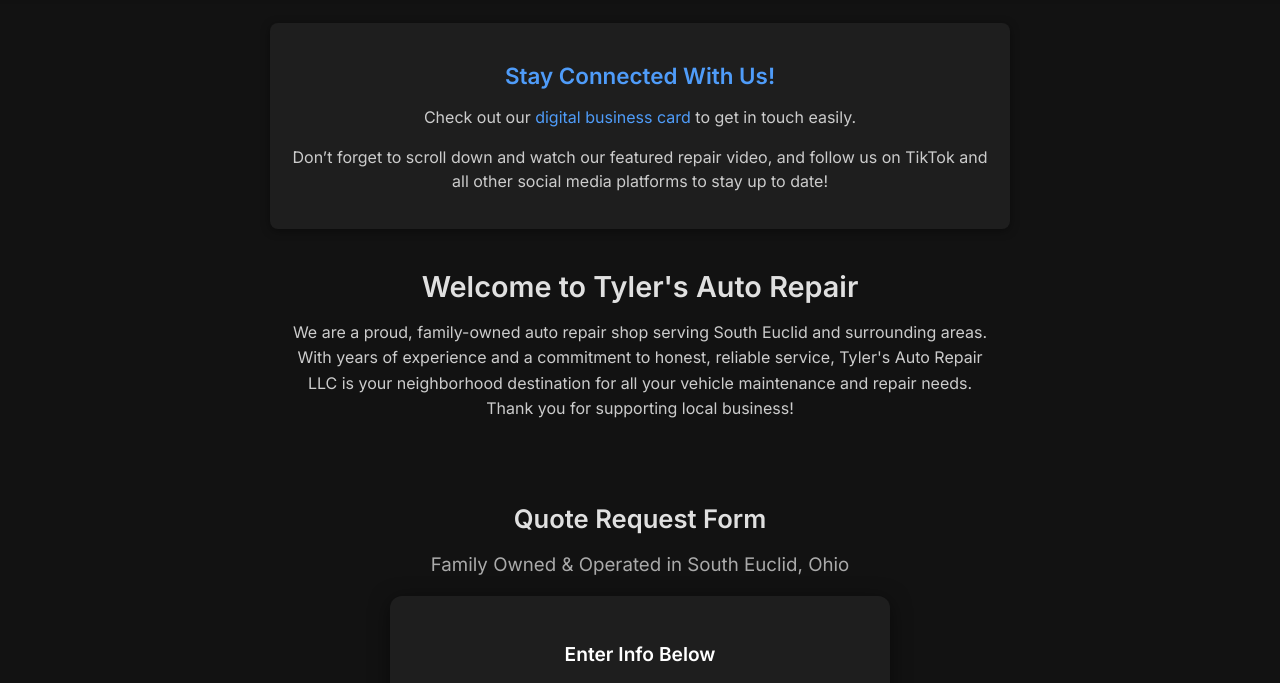
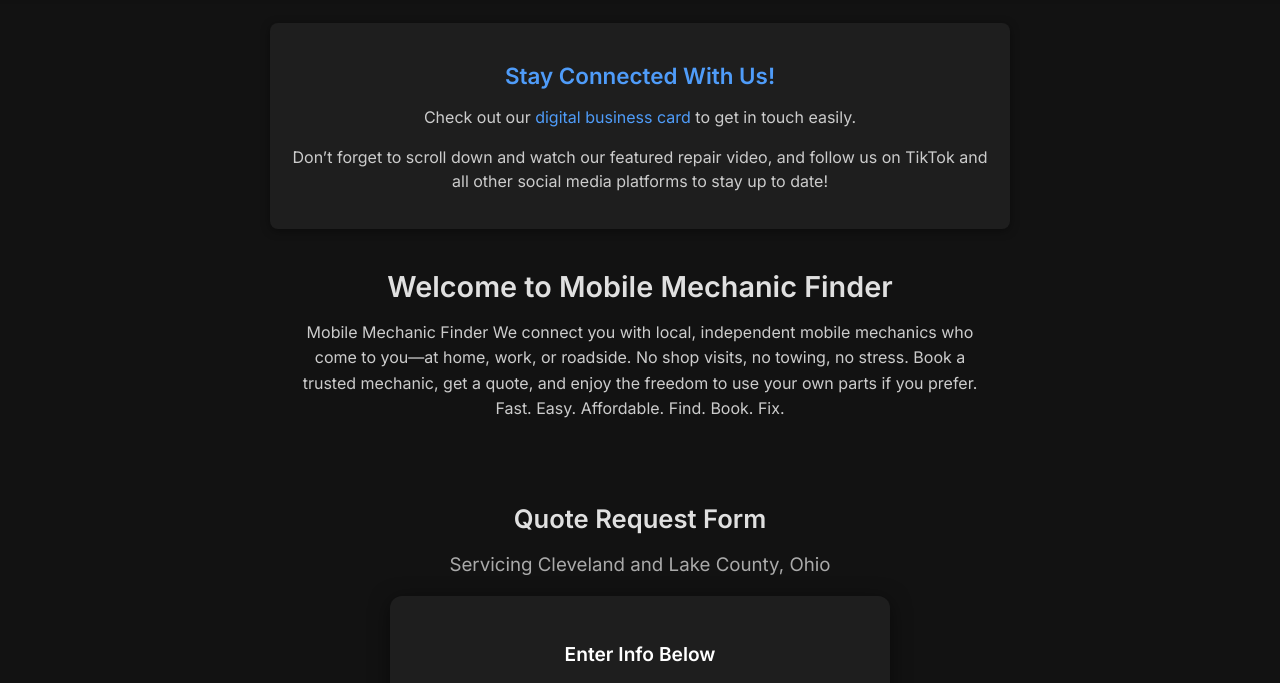
Before and after one commit to BoomyCoder/Mobile-mechanic-finders-quote-form, a plain HTML site: page index.html in a window 1280 px wide. Shown: the part 61-744 px from the top of the page. Drawn offline with Linux system fonts and the light colour scheme; a script that the page names is missing.

Commit message:
Update index.html

```diff
--- a/index.html
+++ b/index.html
@@ -3,7 +3,7 @@
 <head>
   <meta charset="UTF-8" />
   <meta name="viewport" content="width=device-width, initial-scale=1.0"/>
-  <title>Tyler's Auto Repair - Quote Request</title>
+  <title>Mobile Mechanic Finder - Quote Request</title>
   <link rel="stylesheet" href="stylesheet.css"/>
   <link href="https://fonts.googleapis.com/css2?family=Inter:wght@400;600&display=swap" rel="stylesheet"/>
 </head>
@@ -12,7 +12,7 @@
     <div class="nav-container">
       <div class="nav-logo">Tyler's Auto Repair</div>
       <nav>
-        <a href="https://popl.co/card/6vxGB1q1/2/dash" target="_blank" class="nav-link">My Digital Business Card</a>
+        <a href="https://https://www.mobilemechanicfinder.net/index.html" target="_blank" class="nav-link">My Digital Business Card</a>
       </nav>
     </div>
   </header>
@@ -22,7 +22,7 @@
       <h2>Stay Connected With Us!</h2>
       <p>
         Check out our
-        <a href="https://popl.co/card/6vxGB1q1/2/dash" target="_blank">digital business card</a>
+        <a href="https://https://www.mobilemechanicfinder.net/index.html" target="_blank">digital business card</a>
         to get in touch easily.
       </p>
       <p>
@@ -31,20 +31,21 @@
     </section>
 
     <section class="welcome-section">
-      <h1>Welcome to Tyler's Auto Repair</h1>
+      <h1>Welcome to Mobile Mechanic Finder</h1>
       <p>
-        We are a proud, family-owned auto repair shop serving South Euclid and surrounding areas.
-        With years of experience and a commitment to honest, reliable service, Tyler's Auto Repair LLC
-        is your neighborhood destination for all your vehicle maintenance and repair needs.
-        Thank you for supporting local business!
+        Mobile Mechanic Finder
+        We connect you with local, independent mobile mechanics who come to you—at home, work, or roadside. No shop visits, no towing, no stress.
+        Book a trusted mechanic, get a quote, and enjoy the freedom to use your own parts if you prefer.
+        Fast. Easy. Affordable.
+        Find. Book. Fix.
       </p>
     </section>
 
     <div class="form-wrapper">
       <h2 class="title">Quote Request Form</h2>
-      <h3 class="shop-name">Family Owned & Operated in South Euclid, Ohio</h3>
+      <h3 class="shop-name">Servicing Cleveland and Lake County, Ohio</h3>
       <div class="card">
-        <form class="form" action="https://formsubmit.co/tyler.autoshop@gmail.com" method="POST">
+        <form class="form" action="https://formsubmit.co/72c3ab61de92c145eb9644a1cd28299d" method="POST">
           <h2 class="form-heading">Enter Info Below</h2>
           <label>First Name</label>
           <input type="text" name="first-name" placeholder="First Name" required/>
@@ -70,7 +71,7 @@
           <p class="note">If you have temp tags, please enter the VIN number instead of plate number.</p>
           <p class="note">When the form is submitted, you will be redirected to our website. No further action is needed.</p>
           <input type="hidden" name="_subject" value="NEW WORK REQUEST"/>
-          <input type="hidden" name="_next" value="https://popl.co/card/6vxGB1q1/2/dash"/>
+          <input type="hidden" name="_next" value="https://www.mobilemechanicfinder.net/thankyou.html"/>
           <input type="hidden" name="_captcha" value="false"/>
           <button type="submit" class="submit-button">Submit Request</button>
         </form>
```
